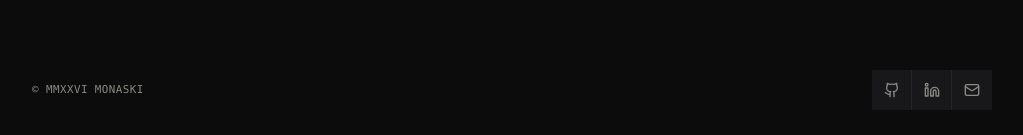
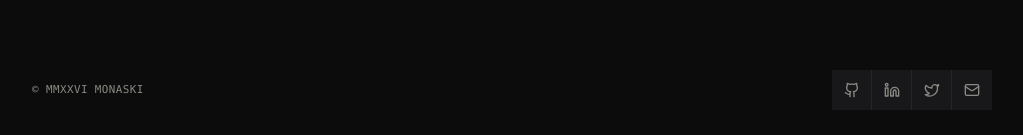
Before and after one commit to skidev101/my-portfolio, a Next.js app: page / in a window 1280 px wide. Shown: the part 4497-4632 px from the top of the page, without its empty margins (128-1151 px from the left). Built offline with nearby package versions, Linux system fonts and the light colour scheme.

Commit message:
feat(social): add X profile link to footer

```diff
--- a/components/Footer.tsx
+++ b/components/Footer.tsx
@@ -1,4 +1,4 @@
-import { Github, Linkedin, Mail } from "lucide-react";
+import { Github, Linkedin, Mail, Twitter } from "lucide-react";
 
 const toRoman = (value: number) => {
   const numerals = [
@@ -31,7 +31,7 @@ const Footer = () => (
     <span className="technical-label">
       © {toRoman(new Date().getFullYear())} Monaski
     </span>
-    <div className="grid w-fit grid-cols-3 items-center self-start overflow-hidden bg-zinc-900 sm:self-auto">
+    <div className="grid w-fit grid-cols-4 items-center self-start overflow-hidden bg-zinc-900 sm:self-auto">
       <a
         className="flex size-10 items-center justify-center border-r border-white/[0.06] transition-colors hover:bg-zinc-800 hover:text-signal"
         href="https://github.com/skidev101"
@@ -51,6 +51,15 @@ const Footer = () => (
         <Linkedin size={16} />
       </a>
       <a
+        className="flex size-10 items-center justify-center border-r border-white/[0.06] transition-colors hover:bg-zinc-800 hover:text-signal"
+        href="https://x.com/monaski_"
+        target="_blank"
+        rel="noreferrer"
+        aria-label="X"
+      >
+        <Twitter size={16} />
+      </a>
+      <a
         className="flex size-10 items-center justify-center transition-colors hover:bg-zinc-800 hover:text-signal"
         href="mailto:skidev101@gmail.com"
         aria-label="Email"
```
